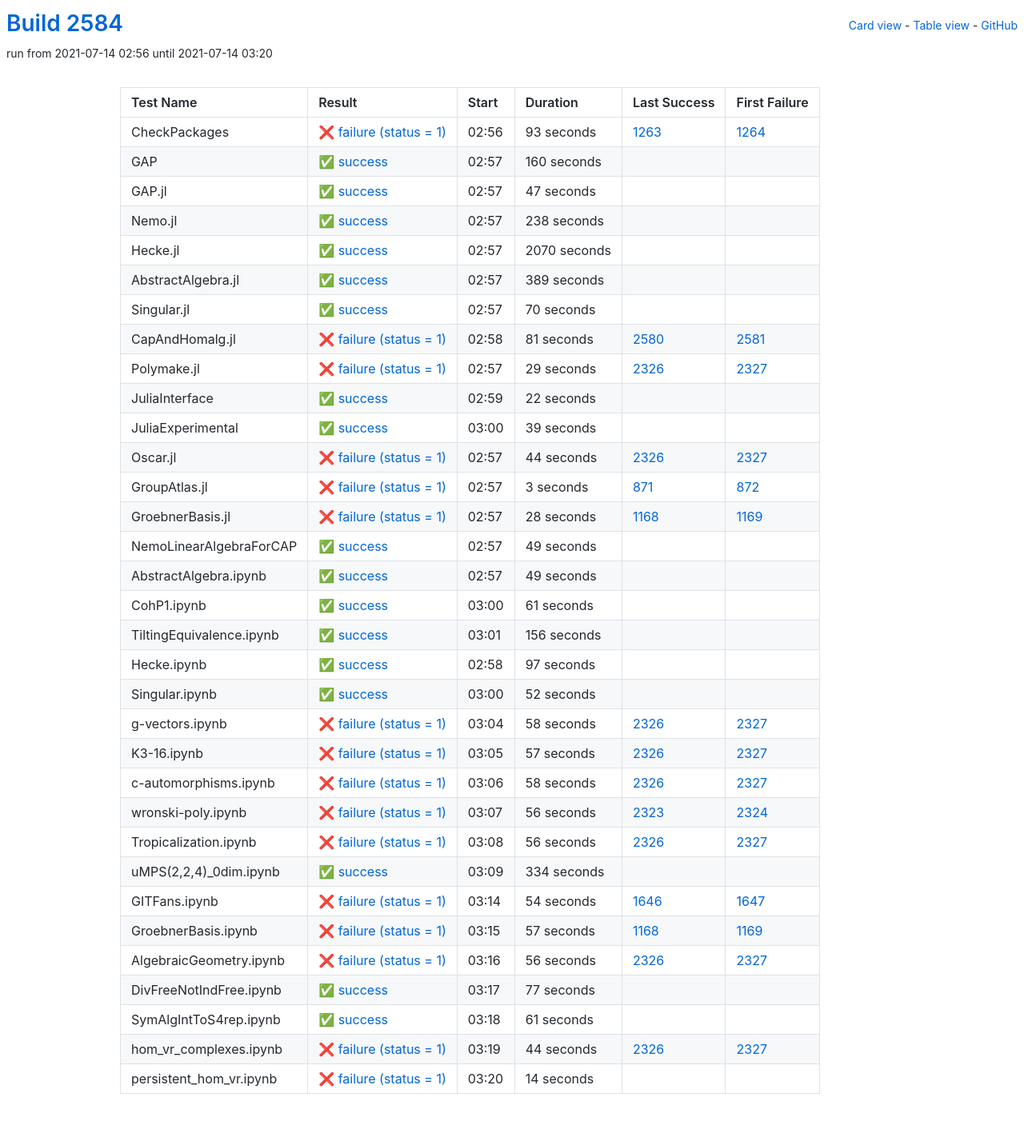
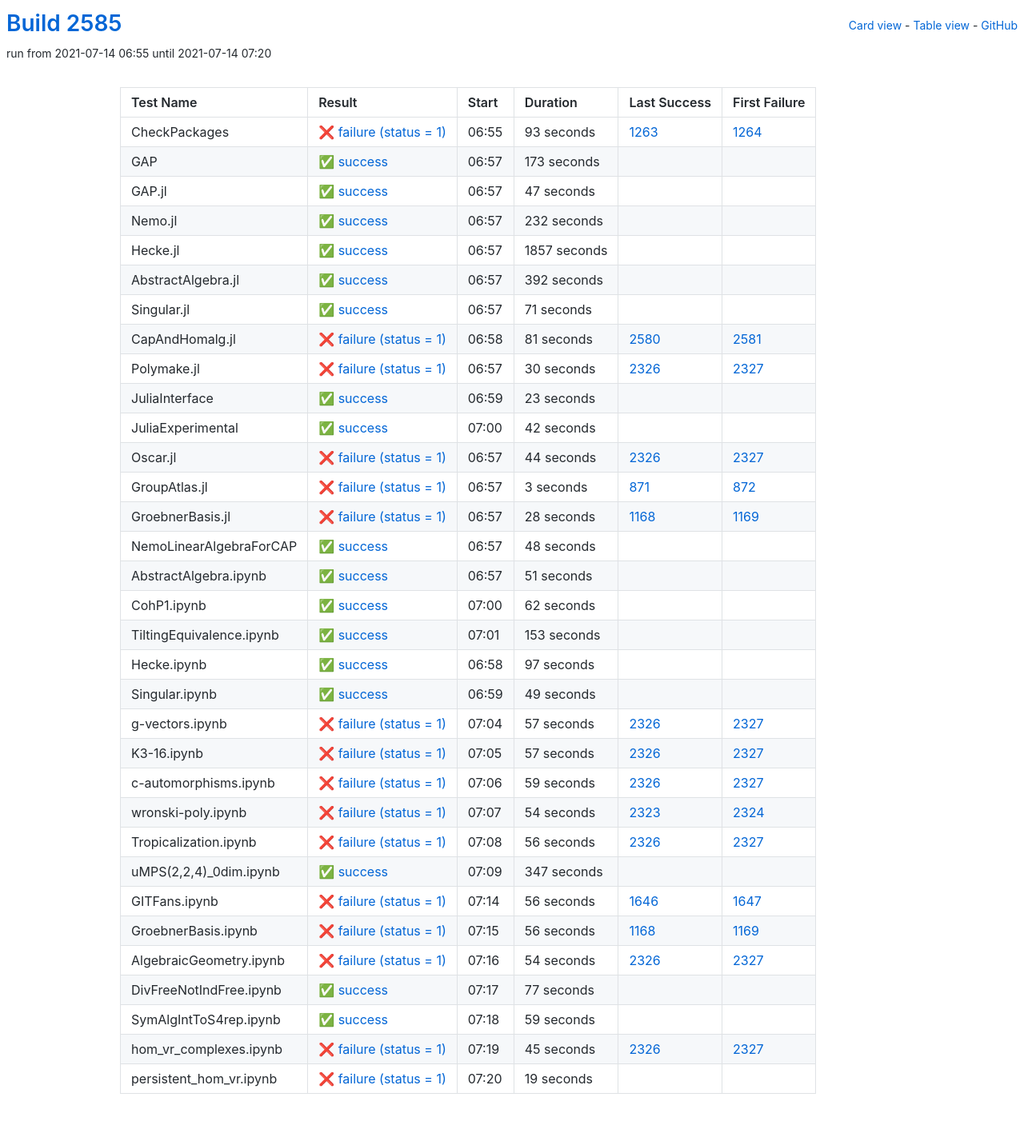
Before and after one commit to oscar-system/oscar-ci-status-stable, a Jekyll site: the page built from table.html, in a window 1280 px wide. Shown: the whole page at 80% size. Built offline with Jekyll 4.4.1, drawn with Linux system fonts in a browser that asks for light colours.

Commit message:
Build #2585

```diff
--- a/_data/ci.yml
+++ b/_data/ci.yml
@@ -1,6 +1,6 @@
 ---
-build: 2584
-build_url: https://oscarci.mathematik.uni-kl.de/job/oscar-stable/2584/
+build: 2585
+build_url: https://oscarci.mathematik.uni-kl.de/job/oscar-stable/2585/
 job: oscar-stable
 organization: oscar-system
 repo: oscar-ci-status-stable
@@ -8,8 +8,8 @@ repourl: https://github.com/oscar-system/oscar-ci-status-stable
 tests:
 - name: CheckPackages
   id: checkpackages
-  log: https://oscarci.mathematik.uni-kl.de/job/oscar-stable/2584/artifact/logs/build-2584/CheckPackages.log
-  start: 2021-07-14 02:56
+  log: https://oscarci.mathematik.uni-kl.de/job/oscar-stable/2585/artifact/logs/build-2585/CheckPackages.log
+  start: 2021-07-14 06:55
   success: false
   exitcode: 1
   status: failure
@@ -20,20 +20,20 @@ tests:
   first_failure_url: https://oscarci.mathematik.uni-kl.de/job/oscar-stable/1264/
 - name: GAP
   id: gap
-  log: https://oscarci.mathematik.uni-kl.de/job/oscar-stable/2584/artifact/logs/build-2584/GAP.log
-  start: 2021-07-14 02:57
+  log: https://oscarci.mathematik.uni-kl.de/job/oscar-stable/2585/artifact/logs/build-2585/GAP.log
+  start: 2021-07-14 06:57
   success: true
   exitcode: 0
   status: success
-  duration: 160
+  duration: 173
   last_success: false
   last_success_url:
   first_failure: false
   first_failure_url:
 - name: GAP.jl
   id: gap-jl
-  log: https://oscarci.mathematik.uni-kl.de/job/oscar-stable/2584/artifact/logs/build-2584/GAP.jl.log
-  start: 2021-07-14 02:57
+  log: https://oscarci.mathematik.uni-kl.de/job/oscar-stable/2585/artifact/logs/build-2585/GAP.jl.log
+  start: 2021-07-14 06:57
   success: true
   exitcode: 0
   status: success
@@ -44,56 +44,56 @@ tests:
   first_failure_url:
 - name: Nemo.jl
   id: nemo-jl
-  log: https://oscarci.mathematik.uni-kl.de/job/oscar-stable/2584/artifact/logs/build-2584/Nemo.jl.log
-  start: 2021-07-14 02:57
+  log: https://oscarci.mathematik.uni-kl.de/job/oscar-stable/2585/artifact/logs/build-2585/Nemo.jl.log
+  start: 2021-07-14 06:57
   success: true
   exitcode: 0
   status: success
-  duration: 238
+  duration: 232
   last_success: false
   last_success_url:
   first_failure: false
   first_failure_url:
 - name: Hecke.jl
   id: hecke-jl
-  log: https://oscarci.mathematik.uni-kl.de/job/oscar-stable/2584/artifact/logs/build-2584/Hecke.jl.log
-  start: 2021-07-14 02:57
+  log: https://oscarci.mathematik.uni-kl.de/job/oscar-stable/2585/artifact/logs/build-2585/Hecke.jl.log
+  start: 2021-07-14 06:57
   success: true
   exitcode: 0
   status: success
-  duration: 2070
+  duration: 1857
   last_success: false
   last_success_url:
   first_failure: false
   first_failure_url:
 - name: AbstractAlgebra.jl
   id: abstractalgebra-jl
-  log: https://oscarci.mathematik.uni-kl.de/job/oscar-stable/2584/artifact/logs/build-2584/AbstractAlgebra.jl.log
-  start: 2021-07-14 02:57
+  log: https://oscarci.mathematik.uni-kl.de/job/oscar-stable/2585/artifact/logs/build-2585/AbstractAlgebra.jl.log
+  start: 2021-07-14 06:57
   success: true
   exitcode: 0
   status: success
-  duration: 389
+  duration: 392
   last_success: false
   last_success_url:
   first_failure: false
   first_failure_url:
 - name: Singular.jl
   id: singular-jl
-  log: https://oscarci.mathematik.uni-kl.de/job/oscar-stable/2584/artifact/logs/build-2584/Singular.jl.log
-  start: 2021-07-14 02:57
+  log: https://oscarci.mathematik.uni-kl.de/job/oscar-stable/2585/artifact/logs/build-2585/Singular.jl.log
+  start: 2021-07-14 06:57
   success: true
   exitcode: 0
   status: success
-  duration: 70
+  duration: 71
   last_success: false
   last_success_url:
   first_failure: false
   first_failure_url:
 - name: CapAndHomalg.jl
   id: capandhomalg-jl
-  log: https://oscarci.mathematik.uni-kl.de/job/oscar-stable/2584/artifact/logs/build-2584/CapAndHomalg.jl.log
-  start: 2021-07-14 02:58
+  log: https://oscarci.mathematik.uni-kl.de/job/oscar-stable/2585/artifact/logs/build-2585/CapAndHomalg.jl.log
+  start: 2021-07-14 06:58
   success: false
   exitcode: 1
   status: failure
@@ -104,44 +104,44 @@ tests:
   first_failure_url: https://oscarci.mathematik.uni-kl.de/job/oscar-stable/2581/
 - name: Polymake.jl
   id: polymake-jl
-  log: https://oscarci.mathematik.uni-kl.de/job/oscar-stable/2584/artifact/logs/build-2584/Polymake.jl.log
-  start: 2021-07-14 02:57
+  log: https://oscarci.mathematik.uni-kl.de/job/oscar-stable/2585/artifact/logs/build-2585/Polymake.jl.log
+  start: 2021-07-14 06:57
   success: false
   exitcode: 1
   status: failure
-  duration: 29
+  duration: 30
   last_success: 2326
   last_success_url: https://oscarci.mathematik.uni-kl.de/job/oscar-stable/2326/
   first_failure: 2327
   first_failure_url: https://oscarci.mathematik.uni-kl.de/job/oscar-stable/2327/
 - name: JuliaInterface
   id: juliainterface
-  log: https://oscarci.mathematik.uni-kl.de/job/oscar-stable/2584/artifact/logs/build-2584/JuliaInterface.log
-  start: 2021-07-14 02:59
+  log: https://oscarci.mathematik.uni-kl.de/job/oscar-stable/2585/artifact/logs/build-2585/JuliaInterface.log
+  start: 2021-07-14 06:59
   success: true
   exitcode: 0
   status: success
-  duration: 22
+  duration: 23
   last_success: false
   last_success_url:
   first_failure: false
   first_failure_url:
 - name: JuliaExperimental
   id: juliaexperimental
-  log: https://oscarci.mathematik.uni-kl.de/job/oscar-stable/2584/artifact/logs/build-2584/JuliaExperimental.log
-  start: 2021-07-14 03:00
+  log: https://oscarci.mathematik.uni-kl.de/job/oscar-stable/2585/artifact/logs/build-2585/JuliaExperimental.log
+  start: 2021-07-14 07:00
   success: true
   exitcode: 0
   status: success
-  duration: 39
+  duration: 42
   last_success: false
   last_success_url:
   first_failure: false
   first_failure_url:
 - name: Oscar.jl
   id: oscar-jl
-  log: https://oscarci.mathematik.uni-kl.de/job/oscar-stable/2584/artifact/logs/build-2584/Oscar.jl.log
-  start: 2021-07-14 02:57
+  log: https://oscarci.mathematik.uni-kl.de/job/oscar-stable/2585/artifact/logs/build-2585/Oscar.jl.log
+  start: 2021-07-14 06:57
   success: false
   exitcode: 1
   status: failure
@@ -152,8 +152,8 @@ tests:
   first_failure_url: https://oscarci.mathematik.uni-kl.de/job/oscar-stable/2327/
 - name: GroupAtlas.jl
   id: groupatlas-jl
-  log: https://oscarci.mathematik.uni-kl.de/job/oscar-stable/2584/artifact/logs/build-2584/GroupAtlas.jl.log
-  start: 2021-07-14 02:57
+  log: https://oscarci.mathematik.uni-kl.de/job/oscar-stable/2585/artifact/logs/build-2585/GroupAtlas.jl.log
+  start: 2021-07-14 06:57
   success: false
   exitcode: 1
   status: failure
@@ -164,8 +164,8 @@ tests:
   first_failure_url: https://oscarci.mathematik.uni-kl.de/job/oscar-stable/872/
 - name: GroebnerBasis.jl
   id: groebnerbasis-jl
-  log: https://oscarci.mathematik.uni-kl.de/job/oscar-stable/2584/artifact/logs/build-2584/GroebnerBasis.jl.log
-  start: 2021-07-14 02:57
+  log: https://oscarci.mathematik.uni-kl.de/job/oscar-stable/2585/artifact/logs/build-2585/GroebnerBasis.jl.log
+  start: 2021-07-14 06:57
   success: false
   exitcode: 1
   status: failure
@@ -176,56 +176,56 @@ tests:
   first_failure_url: https://oscarci.mathematik.uni-kl.de/job/oscar-stable/1169/
 - name: NemoLinearAlgebraForCAP
   id: nemolinearalgebraforcap
-  log: https://oscarci.mathematik.uni-kl.de/job/oscar-stable/2584/artifact/logs/build-2584/NemoLinearAlgebraForCAP.log
-  start: 2021-07-14 02:57
+  log: https://oscarci.mathematik.uni-kl.de/job/oscar-stable/2585/artifact/logs/build-2585/NemoLinearAlgebraForCAP.log
+  start: 2021-07-14 06:57
   success: true
   exitcode: 0
   status: success
-  duration: 49
+  duration: 48
   last_success: false
   last_success_url:
   first_failure: false
   first_failure_url:
 - name: AbstractAlgebra.ipynb
   id: abstractalgebra-ipynb
-  log: https://oscarci.mathematik.uni-kl.de/job/oscar-stable/2584/artifact/logs/build-2584/AbstractAlgebra.ipynb.log
-  start: 2021-07-14 02:57
+  log: https://oscarci.mathematik.uni-kl.de/job/oscar-stable/2585/artifact/logs/build-2585/AbstractAlgebra.ipynb.log
+  start: 2021-07-14 06:57
   success: true
   exitcode: 0
   status: success
-  duration: 49
+  duration: 51
   last_success: false
   last_success_url:
   first_failure: false
   first_failure_url:
 - name: CohP1.ipynb
   id: cohp1-ipynb
-  log: https://oscarci.mathematik.uni-kl.de/job/oscar-stable/2584/artifact/logs/build-2584/CohP1.ipynb.log
-  start: 2021-07-14 03:00
+  log: https://oscarci.mathematik.uni-kl.de/job/oscar-stable/2585/artifact/logs/build-2585/CohP1.ipynb.log
+  start: 2021-07-14 07:00
   success: true
   exitcode: 0
   status: success
-  duration: 61
+  duration: 62
   last_success: false
   last_success_url:
   first_failure: false
   first_failure_url:
 - name: TiltingEquivalence.ipynb
   id: tiltingequivalence-ipynb
-  log: https://oscarci.mathematik.uni-kl.de/job/oscar-stable/2584/artifact/logs/build-2584/TiltingEquivalence.ipynb.log
-  start: 2021-07-14 03:01
+  log: https://oscarci.mathematik.uni-kl.de/job/oscar-stable/2585/artifact/logs/build-2585/TiltingEquivalence.ipynb.log
+  start: 2021-07-14 07:01
   success: true
   exitcode: 0
   status: success
-  duration: 156
+  duration: 153
   last_success: false
   last_success_url:
   first_failure: false
   first_failure_url:
 - name: Hecke.ipynb
   id: hecke-ipynb
-  log: https://oscarci.mathematik.uni-kl.de/job/oscar-stable/2584/artifact/logs/build-2584/Hecke.ipynb.log
-  start: 2021-07-14 02:58
+  log: https://oscarci.mathematik.uni-kl.de/job/oscar-stable/2585/artifact/logs/build-2585/Hecke.ipynb.log
+  start: 2021-07-14 06:58
   success: true
   exitcode: 0
   status: success
@@ -236,32 +236,32 @@ tests:
   first_failure_url:
 - name: Singular.ipynb
   id: singular-ipynb
-  log: https://oscarci.mathematik.uni-kl.de/job/oscar-stable/2584/artifact/logs/build-2584/Singular.ipynb.log
-  start: 2021-07-14 03:00
+  log: https://oscarci.mathematik.uni-kl.de/job/oscar-stable/2585/artifact/logs/build-2585/Singular.ipynb.log
+  start: 2021-07-14 06:59
   success: true
   exitcode: 0
   status: success
-  duration: 52
+  duration: 49
   last_success: false
   last_success_url:
   first_failure: false
   first_failure_url:
 - name: g-vectors.ipynb
   id: g-vectors-ipynb
-  log: https://oscarci.mathematik.uni-kl.de/job/oscar-stable/2584/artifact/logs/build-2584/g-vectors.ipynb.log
-  start: 2021-07-14 03:04
+  log: https://oscarci.mathematik.uni-kl.de/job/oscar-stable/2585/artifact/logs/build-2585/g-vectors.ipynb.log
+  start: 2021-07-14 07:04
   success: false
   exitcode: 1
   status: failure
-  duration: 58
+  duration: 57
   last_success: 2326
   last_success_url: https://oscarci.mathematik.uni-kl.de/job/oscar-stable/2326/
   first_failure: 2327
   first_failure_url: https://oscarci.mathematik.uni-kl.de/job/oscar-stable/2327/
 - name: K3-16.ipynb
   id: k3-16-ipynb
-  log: https://oscarci.mathematik.uni-kl.de/job/oscar-stable/2584/artifact/logs/build-2584/K3-16.ipynb.log
-  start: 2021-07-14 03:05
+  log: https://oscarci.mathematik.uni-kl.de/job/oscar-stable/2585/artifact/logs/build-2585/K3-16.ipynb.log
+  start: 2021-07-14 07:05
   success: false
   exitcode: 1
   status: failure
@@ -272,32 +272,32 @@ tests:
   first_failure_url: https://oscarci.mathematik.uni-kl.de/job/oscar-stable/2327/
 - name: c-automorphisms.ipynb
   id: c-automorphisms-ipynb
-  log: https://oscarci.mathematik.uni-kl.de/job/oscar-stable/2584/artifact/logs/build-2584/c-automorphisms.ipynb.log
-  start: 2021-07-14 03:06
+  log: https://oscarci.mathematik.uni-kl.de/job/oscar-stable/2585/artifact/logs/build-2585/c-automorphisms.ipynb.log
+  start: 2021-07-14 07:06
   success: false
   exitcode: 1
   status: failure
-  duration: 58
+  duration: 59
   last_success: 2326
   last_success_url: https://oscarci.mathematik.uni-kl.de/job/oscar-stable/2326/
   first_failure: 2327
   first_failure_url: https://oscarci.mathematik.uni-kl.de/job/oscar-stable/2327/
 - name: wronski-poly.ipynb
   id: wronski-poly-ipynb
-  log: https://oscarci.mathematik.uni-kl.de/job/oscar-stable/2584/artifact/logs/build-2584/wronski-poly.ipynb.log
-  start: 2021-07-14 03:07
+  log: https://oscarci.mathematik.uni-kl.de/job/oscar-stable/2585/artifact/logs/build-2585/wronski-poly.ipynb.log
+  start: 2021-07-14 07:07
   success: false
   exitcode: 1
   status: failure
-  duration: 56
+  duration: 54
   last_success: 2323
   last_success_url: https://oscarci.mathematik.uni-kl.de/job/oscar-stable/2323/
   first_failure: 2324
   first_failure_url: https://oscarci.mathematik.uni-kl.de/job/oscar-stable/2324/
 - name: Tropicalization.ipynb
   id: tropicalization-ipynb
-  log: https://oscarci.mathematik.uni-kl.de/job/oscar-stable/2584/artifact/logs/build-2584/Tropicalization.ipynb.log
-  start: 2021-07-14 03:08
+  log: https://oscarci.mathematik.uni-kl.de/job/oscar-stable/2585/artifact/logs/build-2585/Tropicalization.ipynb.log
+  start: 2021-07-14 07:08
   success: false
   exitcode: 1
   status: failure
@@ -308,56 +308,56 @@ tests:
   first_failure_url: https://oscarci.mathematik.uni-kl.de/job/oscar-stable/2327/
 - name: uMPS(2,2,4)_0dim.ipynb
   id: umps-2-2-4-0dim-ipynb
-  log: https://oscarci.mathematik.uni-kl.de/job/oscar-stable/2584/artifact/logs/build-2584/uMPS-2-2-4-_0dim.ipynb.log
-  start: 2021-07-14 03:09
+  log: https://oscarci.mathematik.uni-kl.de/job/oscar-stable/2585/artifact/logs/build-2585/uMPS-2-2-4-_0dim.ipynb.log
+  start: 2021-07-14 07:09
   success: true
   exitcode: 0
   status: success
-  duration: 334
+  duration: 347
   last_success: false
   last_success_url:
   first_failure: false
   first_failure_url:
 - name: GITFans.ipynb
   id: gitfans-ipynb
-  log: https://oscarci.mathematik.uni-kl.de/job/oscar-stable/2584/artifact/logs/build-2584/GITFans.ipynb.log
-  start: 2021-07-14 03:14
+  log: https://oscarci.mathematik.uni-kl.de/job/oscar-stable/2585/artifact/logs/build-2585/GITFans.ipynb.log
+  start: 2021-07-14 07:14
   success: false
   exitcode: 1
   status: failure
-  duration: 54
+  duration: 56
   last_success: 1646
   last_success_url: https://oscarci.mathematik.uni-kl.de/job/oscar-stable/1646/
   first_failure: 1647
   first_failure_url: https://oscarci.mathematik.uni-kl.de/job/oscar-stable/1647/
 - name: GroebnerBasis.ipynb
   id: groebnerbasis-ipynb
-  log: https://oscarci.mathematik.uni-kl.de/job/oscar-stable/2584/artifact/logs/build-2584/GroebnerBasis.ipynb.log
-  start: 2021-07-14 03:15
+  log: https://oscarci.mathematik.uni-kl.de/job/oscar-stable/2585/artifact/logs/build-2585/GroebnerBasis.ipynb.log
+  start: 2021-07-14 07:15
   success: false
   exitcode: 1
   status: failure
-  duration: 57
+  duration: 56
   last_success: 1168
   last_success_url: https://oscarci.mathematik.uni-kl.de/job/oscar-stable/1168/
   first_failure: 1169
   first_failure_url: https://oscarci.mathematik.uni-kl.de/job/oscar-stable/1169/
 - name: AlgebraicGeometry.ipynb
   id: algebraicgeometry-ipynb
-  log: https://oscarci.mathematik.uni-kl.de/job/oscar-stable/2584/artifact/logs/build-2584/AlgebraicGeometry.ipynb.log
-  start: 2021-07-14 03:16
+  log: https://oscarci.mathematik.uni-kl.de/job/oscar-stable/2585/artifact/logs/build-2585/AlgebraicGeometry.ipynb.log
+  start: 2021-07-14 07:16
   success: false
   exitcode: 1
   status: failure
-  duration: 56
+  duration: 54
   last_success: 2326
   last_success_url: https://oscarci.mathematik.uni-kl.de/job/oscar-stable/2326/
   first_failure: 2327
   first_failure_url: https://oscarci.mathematik.uni-kl.de/job/oscar-stable/2327/
 - name: DivFreeNotIndFree.ipynb
   id: divfreenotindfree-ipynb
-  log: https://oscarci.mathematik.uni-kl.de/job/oscar-stable/2584/artifact/logs/build-2584/DivFreeNotIndFree.ipynb.log
-  start: 2021-07-14 03:17
+  log: https://oscarci.mathematik.uni-kl.de/job/oscar-stable/2585/artifact/logs/build-2585/DivFreeNotIndFree.ipynb.log
+  start: 2021-07-14 07:17
   success: true
   exitcode: 0
   status: success
@@ -368,36 +368,36 @@ tests:
   first_failure_url:
 - name: SymAlgIntToS4rep.ipynb
   id: symalginttos4rep-ipynb
-  log: https://oscarci.mathematik.uni-kl.de/job/oscar-stable/2584/artifact/logs/build-2584/SymAlgIntToS4rep.ipynb.log
-  start: 2021-07-14 03:18
+  log: https://oscarci.mathematik.uni-kl.de/job/oscar-stable/2585/artifact/logs/build-2585/SymAlgIntToS4rep.ipynb.log
+  start: 2021-07-14 07:18
   success: true
   exitcode: 0
   status: success
-  duration: 61
+  duration: 59
   last_success: false
   last_success_url:
   first_failure: false
   first_failure_url:
 - name: hom_vr_complexes.ipynb
   id: hom-vr-complexes-ipynb
-  log: https://oscarci.mathematik.uni-kl.de/job/oscar-stable/2584/artifact/logs/build-2584/hom_vr_complexes.ipynb.log
-  start: 2021-07-14 03:19
+  log: https://oscarci.mathematik.uni-kl.de/job/oscar-stable/2585/artifact/logs/build-2585/hom_vr_complexes.ipynb.log
+  start: 2021-07-14 07:19
   success: false
   exitcode: 1
   status: failure
-  duration: 44
+  duration: 45
   last_success: 2326
   last_success_url: https://oscarci.mathematik.uni-kl.de/job/oscar-stable/2326/
   first_failure: 2327
   first_failure_url: https://oscarci.mathematik.uni-kl.de/job/oscar-stable/2327/
 - name: persistent_hom_vr.ipynb
   id: persistent-hom-vr-ipynb
-  log: https://oscarci.mathematik.uni-kl.de/job/oscar-stable/2584/artifact/logs/build-2584/persistent_hom_vr.ipynb.log
-  start: 2021-07-14 03:20
+  log: https://oscarci.mathematik.uni-kl.de/job/oscar-stable/2585/artifact/logs/build-2585/persistent_hom_vr.ipynb.log
+  start: 2021-07-14 07:20
   success: false
   exitcode: 1
   status: failure
-  duration: 14
+  duration: 19
   last_success: false
   last_success_url:
   first_failure: false
```
Also changed, not shown: README.md.
